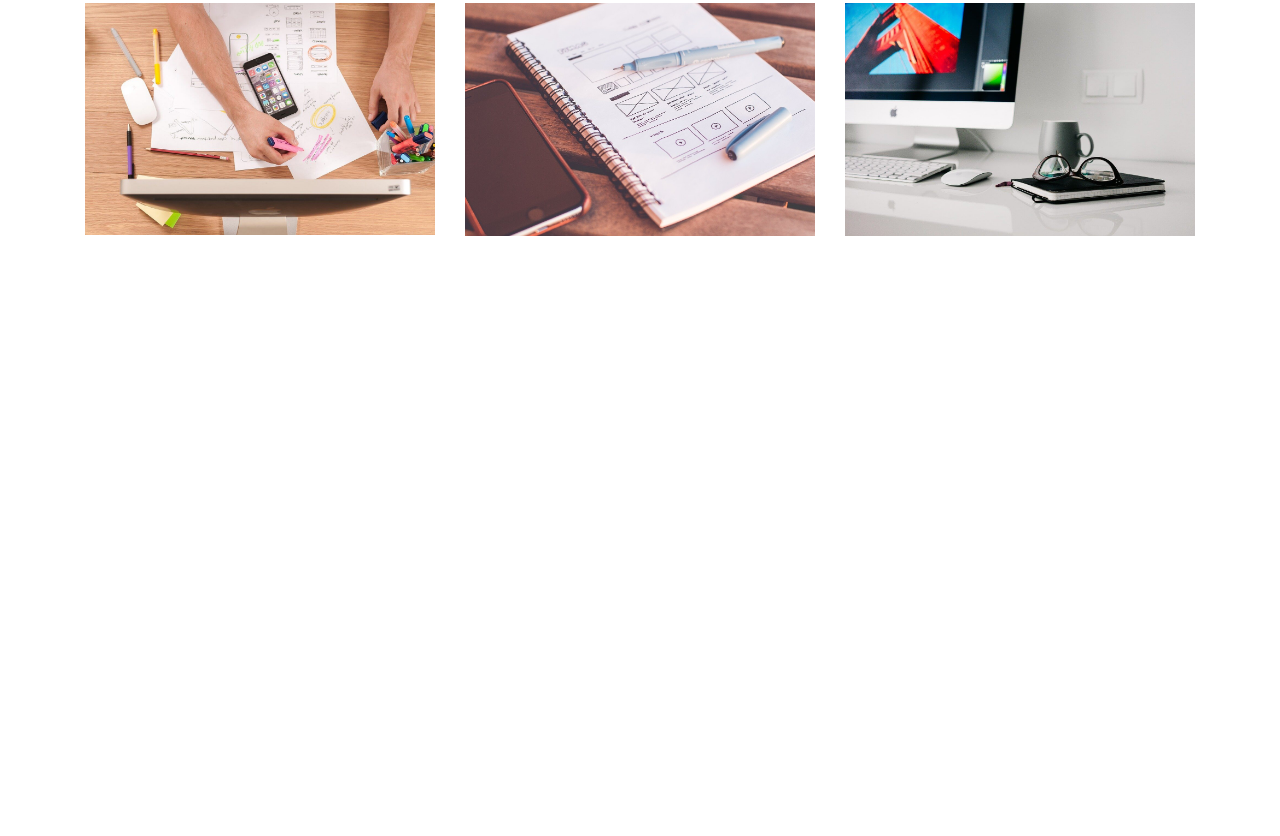
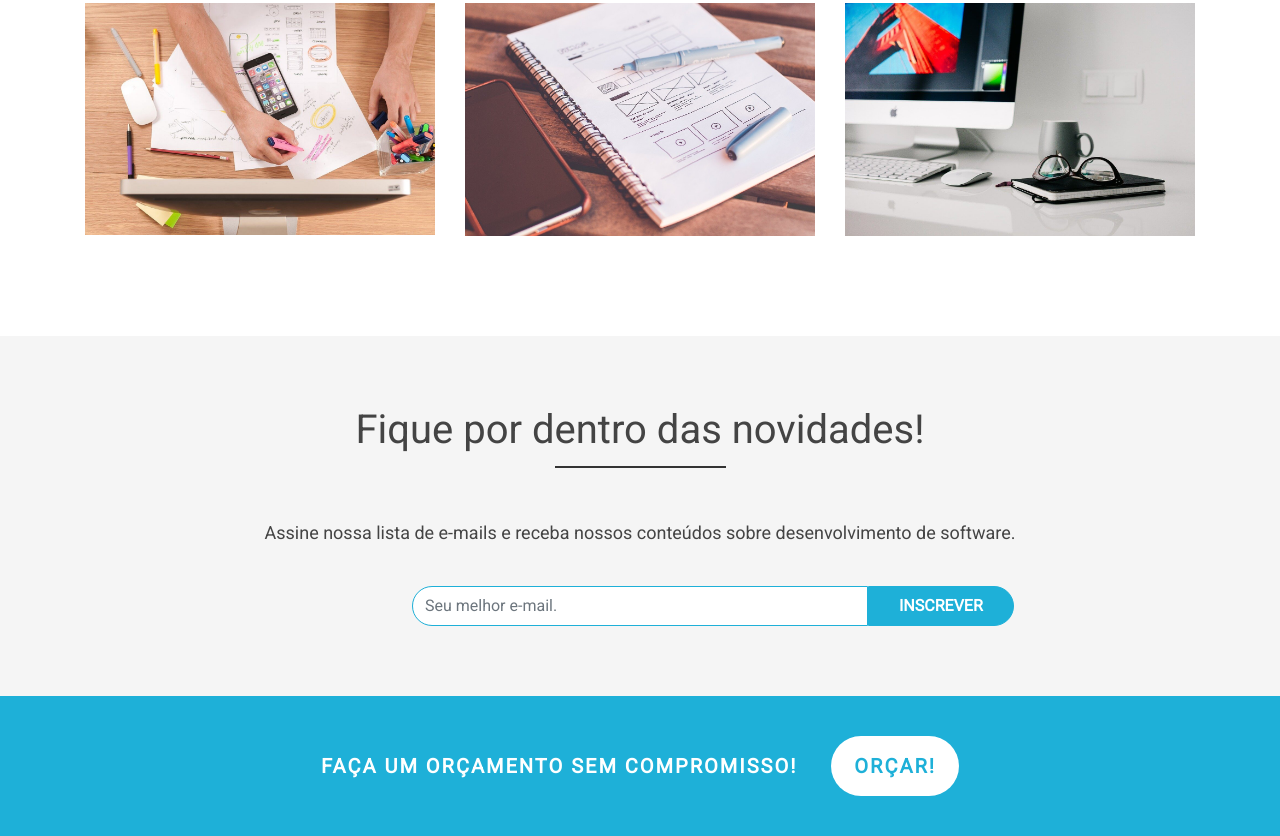
Before and after one commit to jeanmendesf/PaginaExemploBootStrap, a plain HTML site: page index.html in a window 1280 px wide. Shown: the part 4192-5028 px from the top of the page. Before the commit the page ends 4528 px from the top, so only its background shows below. Drawn offline with nearby package versions, Linux system fonts and the light colour scheme; a script that the page names is missing.

Commit message:
Criando area de formulario

```diff
--- a/css/styles.css
+++ b/css/styles.css
@@ -277,3 +277,92 @@ padding-left: 0%;
     background-color: rgb(30, 176, 216);
     border: rgb(30, 176, 216);
 }
+
+
+
+/* ----------Area de Portfolio---------- */
+#news-area{
+    text-align: center;
+    background-color: #f5f5f5;
+}
+
+#news-area p{
+    font-size: 18px;
+    margin-bottom: 40px;
+}
+
+#email-input{
+    border-radius: 0;
+    border-top-left-radius: 20px;
+    border-bottom-left-radius: 20px;
+    border: 1px solid rgb(30, 176, 216);
+    display: inline;
+    box-sizing: border-box;
+    width: 40%;
+    height: 40px;
+}
+
+#news-btn{
+    border-radius: 0;
+    border-top-right-radius: 20px;
+    border-bottom-right-radius: 20px;
+    border: 1px solid rgb(30, 176, 216);
+    background-color: rgb(30, 176, 216);
+    text-transform: uppercase;
+    font-weight: 600;
+    color: #FFF;
+    height: 40px;
+    padding: 0 30px;
+    margin-left: -130;
+    position: absolute;
+    transition: .5s;
+}
+
+#news-btn:hover{
+    background-color: #FFF;
+    color: rgb(30, 176, 216);
+}
+
+
+
+/* ----------Call to Action---------- */
+#call-area{
+    background-color:rgb(30, 176, 216) ;
+    text-transform: uppercase;
+}
+
+#call-area .container{
+    padding: 40px;
+}
+
+#call-area .row{
+    display: block;
+    text-align: center;
+}
+
+#call-area p{
+    color: #FFF;
+    font-weight: bold;
+    font-size: 20px;
+    width: auto;
+    letter-spacing: 2px;
+    margin-bottom: 0;
+    display: inline;
+    height: 60px;
+    line-height: 60px;
+}
+
+#call-area #call-btn{
+    background-color: #FFF;
+    Color: rgb(30, 176, 216) ;
+    font-weight: bold;
+    font-size: 20px;
+    margin-left: 30px;
+    width: auto;
+    letter-spacing: 2px;
+}
+
+#call-area #call-btn:hover{
+    background-color:rgb(30, 176, 216);
+    color: #FFF;
+}
--- a/index.html
+++ b/index.html
@@ -327,6 +327,31 @@
                     </div>
                 </div>
             </div>
+
+            <!--NewsLetter-->
+            <div id="news-area">
+                <div class="container">
+                    <div class="col-md-12">
+                        <h3 class="main-title">Fique por dentro das novidades!</h3>
+                    </div>
+                    <p>Assine nossa lista de e-mails e receba nossos conteúdos sobre desenvolvimento de software.</p>
+                    <form action="">
+                        <input type="email" class="form-control" id="email-input" name="email"
+                            placeholder="Seu melhor e-mail.">
+                        <input type="submit" id="news-btn" value="Inscrever">
+                    </form>
+                </div>
+            </div>
+            <!--Call to action-->
+            <div id="call-area">
+                <div class="container">
+                    <div class="row">
+                        <p>Faça um orçamento sem compromisso!</p>
+                        <button class="main-btn" id="call-btn">Orçar!</button>
+                    </div>
+                </div>
+            </div>
+
         </div>
     </main>
 
```
